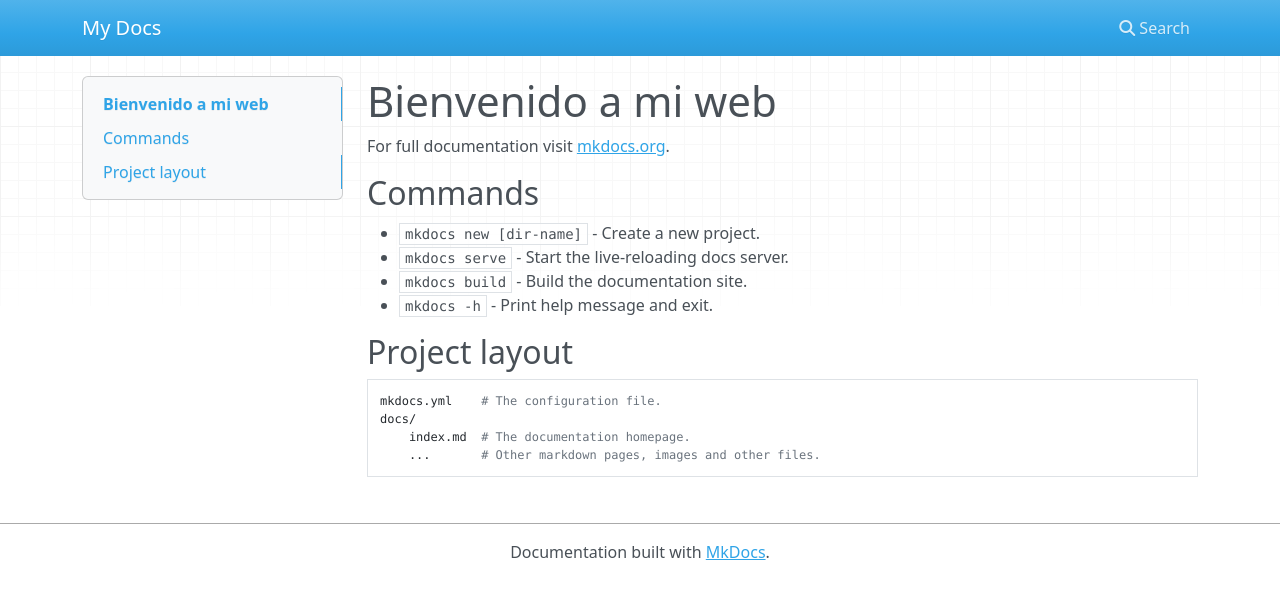
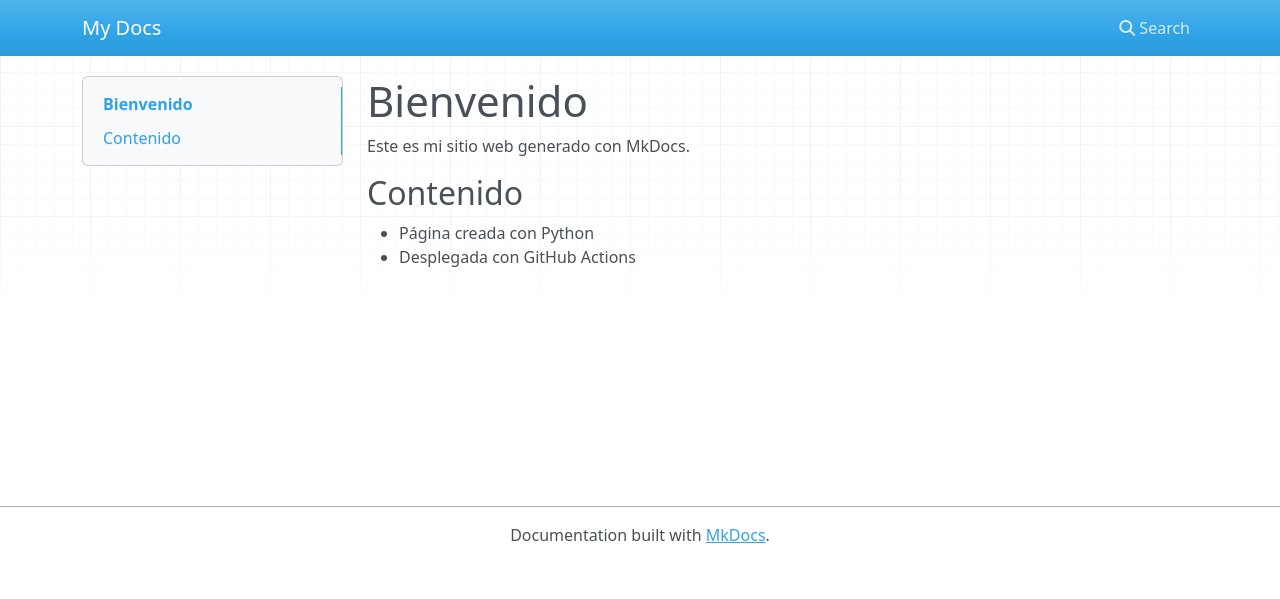
Before and after one commit to Josuee16/personal, an MkDocs documentation site: the page built from docs/index.md, in a window 1280 px wide. Shown: the top 599 px of the page. Built offline with MkDocs 1.6.1, drawn with Linux system fonts in a browser that asks for light colours; nearby versions of some CDN libraries.

Commit message:
Primer despliegue con MkDocs

```diff
--- a/docs/index.md
+++ b/docs/index.md
@@ -1,17 +1,5 @@
-# Bienvenido a mi web
-
-For full documentation visit [mkdocs.org](https://www.mkdocs.org).
-
-## Commands
-
-* `mkdocs new [dir-name]` - Create a new project.
-* `mkdocs serve` - Start the live-reloading docs server.
-* `mkdocs build` - Build the documentation site.
-* `mkdocs -h` - Print help message and exit.
-
-## Project layout
-
-    mkdocs.yml    # The configuration file.
-    docs/
-        index.md  # The documentation homepage.
-        ...       # Other markdown pages, images and other files.
+# Bienvenido
+Este es mi sitio web generado con MkDocs.
+## Contenido
+- Página creada con Python
+- Desplegada con GitHub Actions
```
